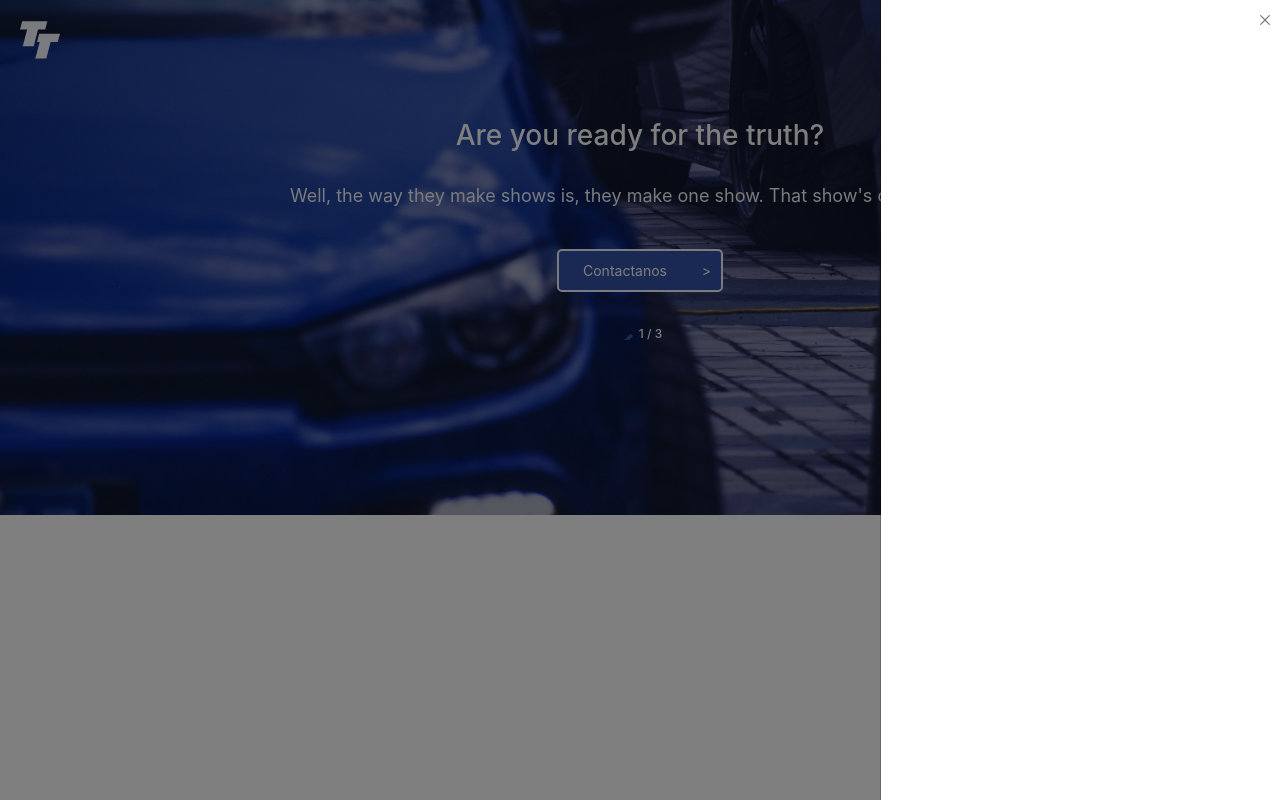
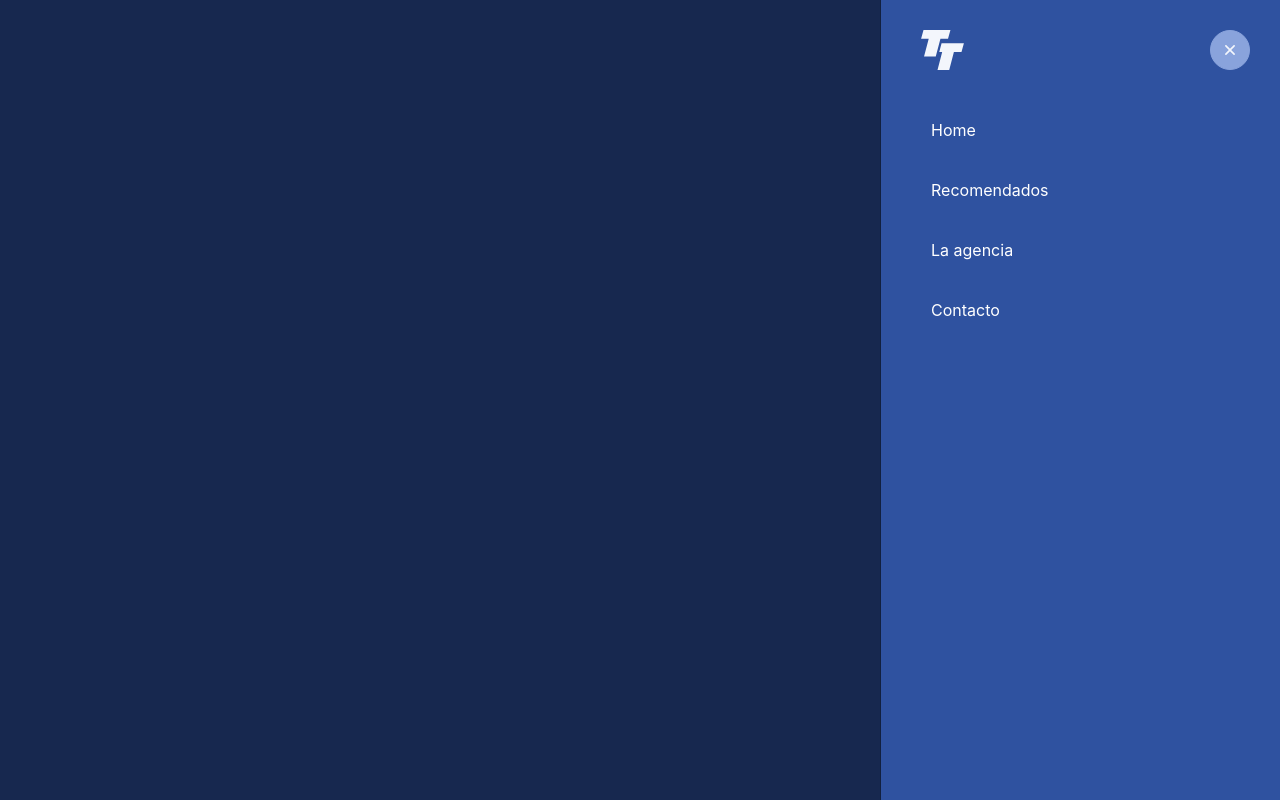
Before and after one commit to LucasDMadrigal/turbotest, a React (Create React App) app: page / in a window 1280 px wide. Both pictures are taken after a click on the button 1251 px from the left and 40 px from the top of the page. Built offline with nearby package versions, Linux system fonts and the light colour scheme.

Commit message:
menu desplegable lateral listo

```diff
--- a/src/component/Navbar.js
+++ b/src/component/Navbar.js
@@ -1,22 +1,28 @@
 import React from 'react'
 import './styles/Navbar.css'
 import Logo from '../assets/Logo/Simbolo.svg'
+import CloseLogo from '../assets/Icons/uil_plus-closed.svg'
 function Navbar() {
     return (
         <nav>
             <figure className="logo">
-                <img className src={Logo} alt="" />
+                <img src={Logo} alt="logo" />
             </figure>
             <button className="btn burger-menu" type="button" data-bs-toggle="offcanvas" data-bs-target="#offcanvasRight" aria-controls="offcanvasRight">
             </button>
 
             <div className="offcanvas offcanvas-end" tabIndex="-1" id="offcanvasRight" aria-labelledby="offcanvasRightLabel">
-                <div className="offcanvas-header">
-                    <h5 id="offcanvasRightLabel">Offcanvas right</h5>
-                    <button type="button" className="btn-close text-reset" data-bs-dismiss="offcanvas" aria-label="Close"></button>
+                <div className="offcanvas-header offcanvas_header">
+                    <img src={Logo} alt="logo" />
+                    <button type="button" className=" btn_close text-reset" data-bs-dismiss="offcanvas" aria-label="Close"><img className="btn_close--icon" src={CloseLogo} /></button>
                 </div>
-                <div className="offcanvas-body">
-                    ...
+                <div className="offcanvas_body offcanvas-body">
+                    <ul>
+                        <li>Home</li>
+                        <li>Recomendados</li>
+                        <li>La agencia</li>
+                        <li>Contacto</li>
+                    </ul>
                 </div>
             </div>
         </nav>
--- a/src/component/styles/Navbar.css
+++ b/src/component/styles/Navbar.css
@@ -28,3 +28,47 @@ nav {
   background-position: center;
   background-repeat: no-repeat;
 }
+
+.offcanvas {
+  background-color: #2f52a0;
+  padding: 20px;
+}
+
+.modal-backdrop.show {
+  background-color: #17284f;
+  opacity: 1;
+}
+
+.offcanvas_header {
+  padding-left: 20px;
+}
+.offcanvas img {
+  height: 40px;
+  width: 43px;
+}
+
+.offcanvas ul {
+  list-style: none;
+  text-align: left;
+}
+
+.offcanvas ul li {
+  margin-top: 20px;
+  /* margin-bottom: ; */
+  font-weight: 400;
+  font-size: 1.6rem;
+  line-height: 4rem;
+}
+
+.btn_close {
+  background-color: #89a3dc;
+  height: 40px;
+  width: 40px;
+  border-radius: 50%;
+  border: 1px solid #89a3dc;
+}
+
+.btn_close img {
+  height: 20px;
+  width: 20px;
+}
--- a/src/pages/styles/Home.css
+++ b/src/pages/styles/Home.css
@@ -73,4 +73,5 @@
   margin: 0;
   font-size: 1.2rem;
   font-weight: 500;
+  z-index: 200;
 }
```
Also changed, not shown: src/assets/Icons/uil_plus-closed.svg.
